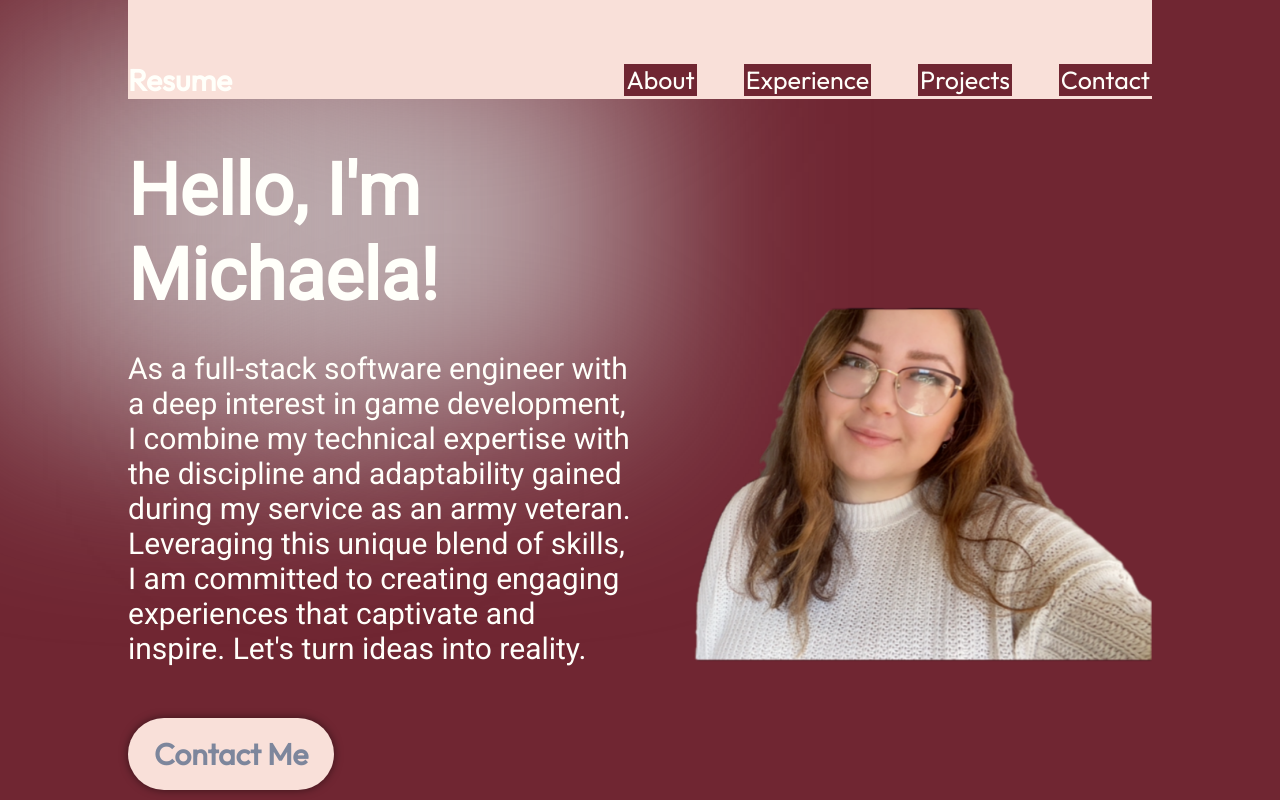
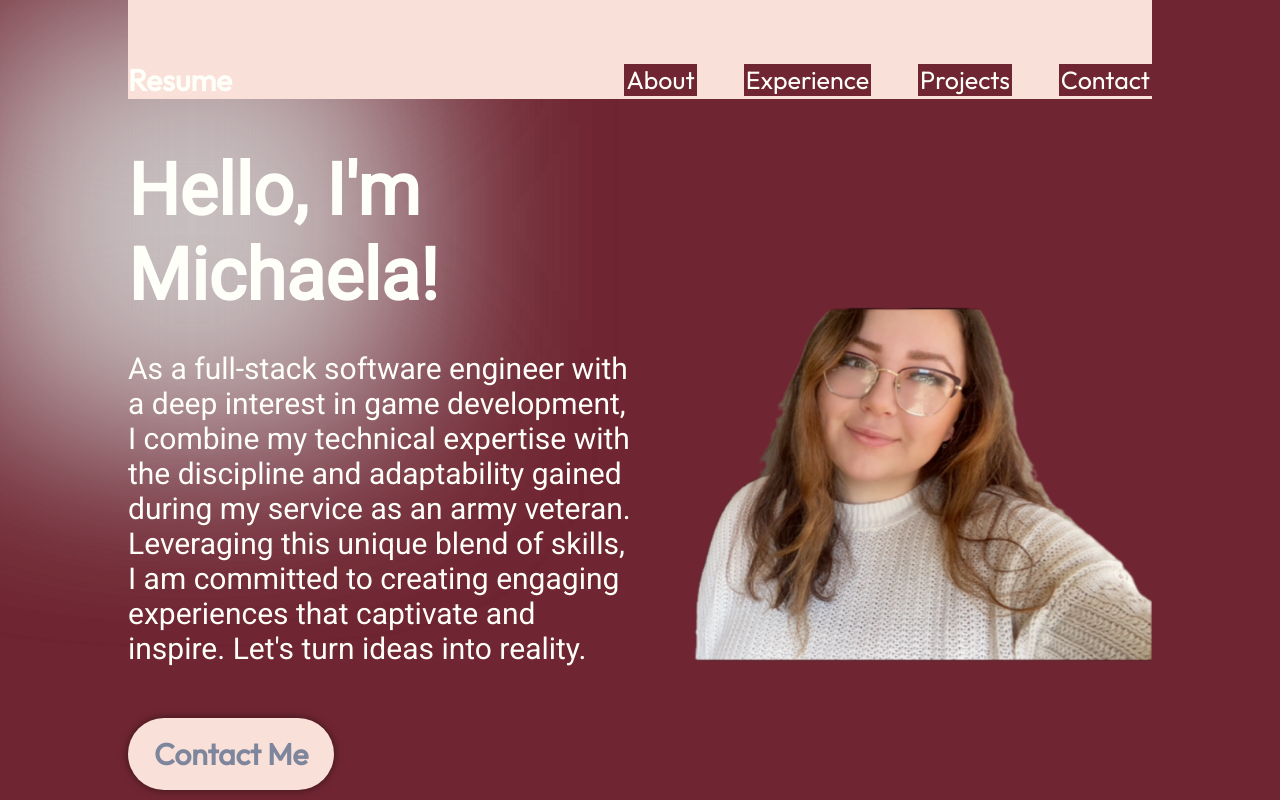
Before and after one commit to MichaelaArteberry/MichaelaArteberry.github.io, a React (Vite) app in the folder portfolio/: page / in a window 1280 px wide. Shown: the top 800 px of the page. Built offline with nearby package versions, Linux system fonts and the light colour scheme.

Commit message:
test blur

```diff
--- a/portfolio/src/components/Hero/Hero.module.css
+++ b/portfolio/src/components/Hero/Hero.module.css
@@ -103,7 +103,7 @@
     min-width: 200px;
     min-width: 200px;
     top: -118px;
-    left: 10vw;
+    left: -10vw;
     border: 700px;
     background-color: rgba(211, 211, 211, 0.7);
     filter: blur(100px);
```
